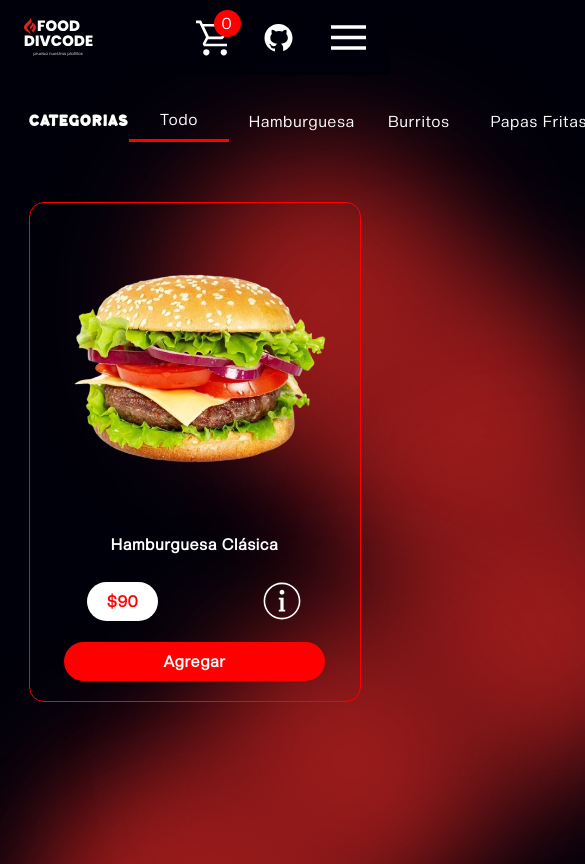
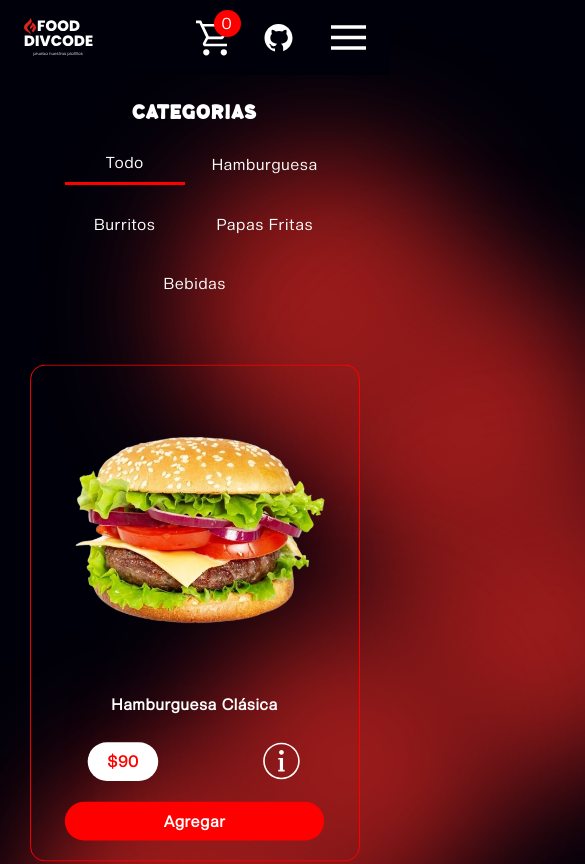
Before and after one commit to EnriqueHM31/tienda-hamburguesas, a React (Vite) app: page /productos in a window 390 px wide. Shown: the top 864 px of the page, 585 px wide, since content can reach past the window. Built offline with nearby package versions, Linux system fonts and the light colour scheme.

Commit message:
añadir estilos mobile para el apartado de categorias

```diff
--- a/src/assets/app.css
+++ b/src/assets/app.css
@@ -199,6 +199,7 @@ body {
     width: 90%;
     padding-top: 4rem;
     margin: 0 auto;
+    overflow: hidden;
 }
 
 .contenedor-header {
@@ -360,7 +361,7 @@ body {
 }
 
 .seccion-categorias h2 {
-    font-size: clamp(1.2rem, 4vw, 4rem);
+    font-size: clamp(2rem, 4vw, 4rem);
     font-weight: bold;
     text-align: center;
 }
@@ -1125,6 +1126,23 @@ body {
         align-items: center;
     }
 
+    /*PRODUCTOS*/
+
+    .seccion-categorias {
+        flex-direction: column;
+        max-width: 100%;
+        gap: 2rem;
+    }
+
+    .btn-categorias {
+        width: 100%;
+        flex-wrap: wrap;
+    }
+
+    .btn-categorias button {
+        width: 12rem;
+    }
+
     /*DETALLES DE LOS PRODUCTOS*/
 
     .contenedor-detalles {
```
